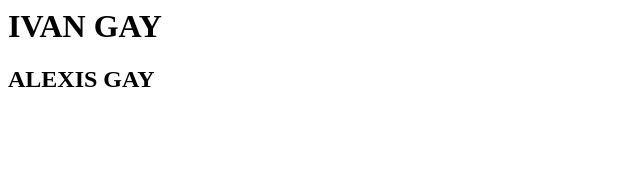
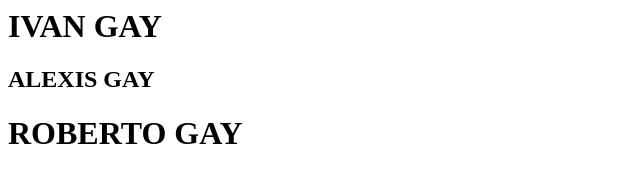
Before and after one commit to MarcosBarceloPerez/UniHousing, a plain HTML site: page index.html in a window 1280 px wide. Shown: the whole page, without its empty margins (0-640 px from the left). Drawn offline with Linux system fonts and the light colour scheme.

Commit message:
Update index.html

```diff
--- a/index.html
+++ b/index.html
@@ -6,5 +6,7 @@
 		<h1>IVAN GAY</h1>
 
 		<h2>ALEXIS GAY</h2>
+
+		<h1>ROBERTO GAY</h1>
 	</body>
 </html>
```
